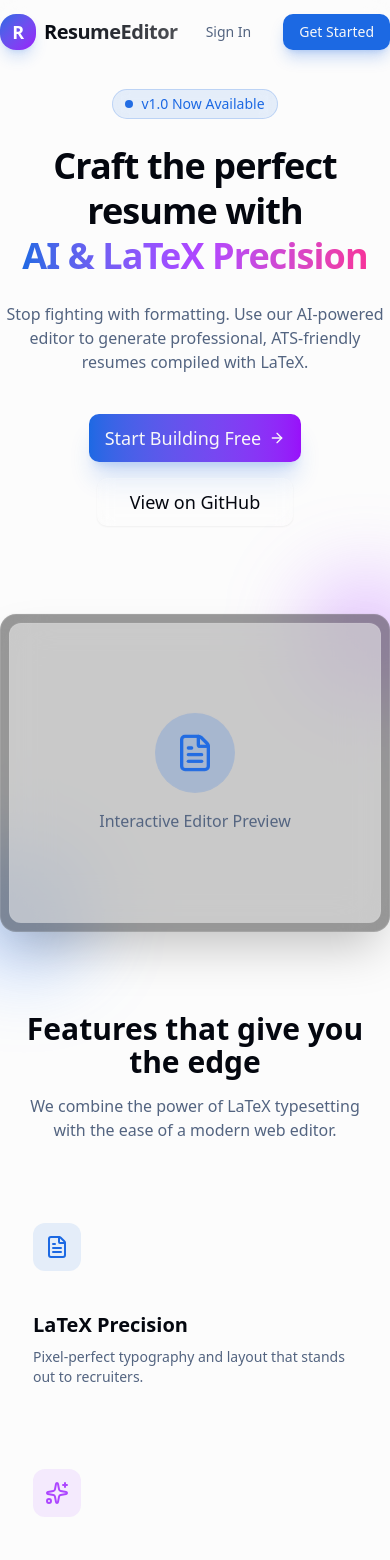
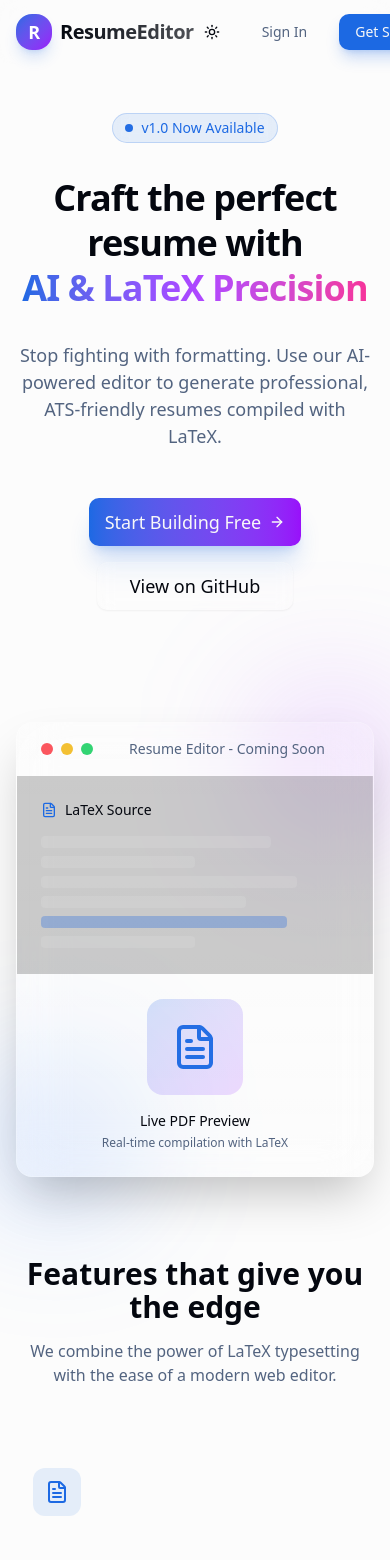
Before and after one commit to Satyampatil513/resume-editor, a Next.js app: page / in a window 390 px wide. Shown: the top 1560 px of the page. Built offline with nearby package versions, Linux system fonts and the light colour scheme.

Commit message:
fix: Improve landing page spacing, centering, and preview mockup

```diff
--- a/package.json
+++ b/package.json
@@ -22,6 +22,7 @@
     "clsx": "^2.1.1",
     "lucide-react": "^0.554.0",
     "next": "16.0.3",
+    "next-themes": "^0.4.6",
     "react": "19.2.0",
     "react-dom": "19.2.0",
     "tailwind-merge": "^3.4.0"
--- a/src/app/layout.tsx
+++ b/src/app/layout.tsx
@@ -17,6 +17,8 @@ export const metadata: Metadata = {
   description: "AI-powered LaTeX resume editor",
 };
 
+import { ThemeProvider } from "@/components/theme-provider"
+
 export default function RootLayout({
   children,
 }: Readonly<{
@@ -27,7 +29,14 @@ export default function RootLayout({
       <body
         className={`${geistSans.variable} ${geistMono.variable} antialiased`}
       >
-        {children}
+        <ThemeProvider
+          attribute="class"
+          defaultTheme="system"
+          enableSystem
+          disableTransitionOnChange
+        >
+          {children}
+        </ThemeProvider>
       </body>
     </html>
   );
--- a/src/app/page.tsx
+++ b/src/app/page.tsx
@@ -1,6 +1,7 @@
 import Link from "next/link"
 import { Button } from "@/components/ui/button"
 import { ArrowRight, FileText, Sparkles, Zap, CheckCircle2 } from "lucide-react"
+import { ModeToggle } from "@/components/mode-toggle"
 
 export default function Home() {
   return (
@@ -10,7 +11,7 @@ export default function Home() {
       <div className="absolute bottom-0 right-0 w-[800px] h-[600px] bg-purple-500/10 rounded-full blur-[100px] -z-10" />
 
       <header className="sticky top-0 z-50 w-full border-b border-white/10 bg-background/60 backdrop-blur-md">
-        <div className="container flex h-16 items-center justify-between">
+        <div className="container flex h-16 items-center justify-between px-4 md:px-8">
           <div className="flex items-center gap-2 font-bold text-xl tracking-tight">
             <div className="h-9 w-9 rounded-xl bg-gradient-to-br from-primary to-purple-600 flex items-center justify-center shadow-lg shadow-primary/20">
               <span className="text-white font-bold text-lg">R</span>
@@ -18,6 +19,7 @@ export default function Home() {
             <span className="bg-clip-text text-transparent bg-gradient-to-r from-foreground to-foreground/70">ResumeEditor</span>
           </div>
           <nav className="flex items-center gap-4">
+            <ModeToggle />
             <Link href="/login">
               <Button variant="ghost" className="text-muted-foreground hover:text-foreground">Sign In</Button>
             </Link>
@@ -31,19 +33,19 @@ export default function Home() {
       </header>
 
       <main className="flex-1">
-        <section className="space-y-6 pb-8 pt-6 md:pb-12 md:pt-10 lg:py-32 relative">
-          <div className="container flex max-w-[64rem] flex-col items-center gap-6 text-center relative z-10">
+        <section className="space-y-6 pb-8 pt-12 md:pb-16 md:pt-20 lg:py-40 relative">
+          <div className="container flex max-w-[64rem] flex-col items-center gap-8 text-center relative z-10 mx-auto px-4">
             <div className="inline-flex items-center rounded-full border border-primary/20 bg-primary/10 px-3 py-1 text-sm font-medium text-primary backdrop-blur-sm">
               <span className="flex h-2 w-2 rounded-full bg-primary mr-2 animate-pulse"></span>
               v1.0 Now Available
             </div>
 
-            <h1 className="font-heading text-4xl sm:text-6xl md:text-7xl font-bold tracking-tight leading-tight">
+            <h1 className="font-heading text-4xl sm:text-6xl md:text-7xl lg:text-8xl font-bold tracking-tight leading-tight">
               Craft the perfect resume with <br />
               <span className="text-gradient">AI & LaTeX Precision</span>
             </h1>
 
-            <p className="max-w-[42rem] leading-normal text-muted-foreground sm:text-xl sm:leading-8">
+            <p className="max-w-[42rem] leading-normal text-muted-foreground text-lg sm:text-xl sm:leading-8">
               Stop fighting with formatting. Use our AI-powered editor to generate professional, ATS-friendly resumes compiled with LaTeX.
             </p>
 
@@ -60,21 +62,57 @@ export default function Home() {
               </Link>
             </div>
 
-            {/* Mock UI Element */}
-            <div className="mt-16 relative w-full max-w-4xl mx-auto perspective-1000">
-              <div className="relative rounded-xl border border-white/10 bg-black/40 backdrop-blur-xl shadow-2xl p-2 animate-float transform rotate-x-12">
-                <div className="rounded-lg bg-background/50 p-4 h-[300px] md:h-[400px] w-full flex items-center justify-center border border-white/5">
-                  <div className="text-center space-y-4">
-                    <div className="h-20 w-20 bg-primary/20 rounded-full mx-auto flex items-center justify-center animate-pulse">
-                      <FileText className="h-10 w-10 text-primary" />
+            {/* Mock UI Element - Preview of the Editor */}
+            <div className="mt-20 relative w-full max-w-5xl mx-auto">
+              <div className="relative rounded-2xl border border-white/20 bg-gradient-to-b from-white/10 to-white/5 dark:from-white/5 dark:to-black/20 backdrop-blur-xl shadow-2xl overflow-hidden">
+                {/* Mock Editor Header */}
+                <div className="border-b border-white/10 px-6 py-4 flex items-center gap-3">
+                  <div className="flex gap-2">
+                    <div className="w-3 h-3 rounded-full bg-red-500/80"></div>
+                    <div className="w-3 h-3 rounded-full bg-yellow-500/80"></div>
+                    <div className="w-3 h-3 rounded-full bg-green-500/80"></div>
+                  </div>
+                  <div className="flex-1 text-center text-sm text-muted-foreground font-medium">
+                    Resume Editor - Coming Soon
+                  </div>
+                </div>
+
+                {/* Mock Editor Content */}
+                <div className="grid md:grid-cols-2 gap-0 h-[400px]">
+                  {/* Left: Code Editor Mock */}
+                  <div className="border-r border-white/10 bg-black/20 p-6 space-y-3">
+                    <div className="flex items-center gap-2 mb-4">
+                      <FileText className="h-4 w-4 text-primary" />
+                      <span className="text-sm font-medium">LaTeX Source</span>
                     </div>
-                    <p className="text-muted-foreground">Interactive Editor Preview</p>
+                    <div className="space-y-2 font-mono text-xs">
+                      <div className="h-3 bg-white/10 rounded w-3/4"></div>
+                      <div className="h-3 bg-white/10 rounded w-1/2"></div>
+                      <div className="h-3 bg-white/10 rounded w-5/6"></div>
+                      <div className="h-3 bg-white/10 rounded w-2/3"></div>
+                      <div className="h-3 bg-primary/30 rounded w-4/5"></div>
+                      <div className="h-3 bg-white/10 rounded w-1/2"></div>
+                    </div>
+                  </div>
+
+                  {/* Right: PDF Preview Mock */}
+                  <div className="bg-white/5 p-6 flex items-center justify-center">
+                    <div className="text-center space-y-4">
+                      <div className="h-24 w-24 bg-gradient-to-br from-primary/20 to-purple-500/20 rounded-2xl mx-auto flex items-center justify-center animate-pulse">
+                        <FileText className="h-12 w-12 text-primary" />
+                      </div>
+                      <div>
+                        <p className="text-sm font-medium text-foreground">Live PDF Preview</p>
+                        <p className="text-xs text-muted-foreground mt-1">Real-time compilation with LaTeX</p>
+                      </div>
+                    </div>
                   </div>
                 </div>
               </div>
+
               {/* Decorative blobs behind the mock */}
-              <div className="absolute -top-10 -right-10 w-32 h-32 bg-purple-500/30 rounded-full blur-2xl -z-10" />
-              <div className="absolute -bottom-10 -left-10 w-32 h-32 bg-blue-500/30 rounded-full blur-2xl -z-10" />
+              <div className="absolute -top-10 -right-10 w-40 h-40 bg-purple-500/20 rounded-full blur-3xl -z-10"></div>
+              <div className="absolute -bottom-10 -left-10 w-40 h-40 bg-blue-500/20 rounded-full blur-3xl -z-10"></div>
             </div>
           </div>
         </section>
--- /dev/null
+++ b/src/components/mode-toggle.tsx
@@ -0,0 +1,40 @@
+"use client"
+
+import * as React from "react"
+import { Moon, Sun } from "lucide-react"
+import { useTheme } from "next-themes"
+
+import { Button } from "@/components/ui/button"
+import {
+    DropdownMenu,
+    DropdownMenuContent,
+    DropdownMenuItem,
+    DropdownMenuTrigger,
+} from "@/components/ui/dropdown-menu"
+
+export function ModeToggle() {
+    const { setTheme } = useTheme()
+
+    return (
+        <DropdownMenu>
+            <DropdownMenuTrigger asChild>
+                <Button variant="ghost" size="icon">
+                    <Sun className="h-[1.2rem] w-[1.2rem] rotate-0 scale-100 transition-all dark:-rotate-90 dark:scale-0" />
+                    <Moon className="absolute h-[1.2rem] w-[1.2rem] rotate-90 scale-0 transition-all dark:rotate-0 dark:scale-100" />
+                    <span className="sr-only">Toggle theme</span>
+                </Button>
+            </DropdownMenuTrigger>
+            <DropdownMenuContent align="end">
+                <DropdownMenuItem onClick={() => setTheme("light")}>
+                    Light
+                </DropdownMenuItem>
+                <DropdownMenuItem onClick={() => setTheme("dark")}>
+                    Dark
+                </DropdownMenuItem>
+                <DropdownMenuItem onClick={() => setTheme("system")}>
+                    System
+                </DropdownMenuItem>
+            </DropdownMenuContent>
+        </DropdownMenu>
+    )
+}
--- /dev/null
+++ b/src/components/theme-provider.tsx
@@ -0,0 +1,11 @@
+"use client"
+
+import * as React from "react"
+import { ThemeProvider as NextThemesProvider } from "next-themes"
+
+export function ThemeProvider({
+    children,
+    ...props
+}: React.ComponentProps<typeof NextThemesProvider>) {
+    return <NextThemesProvider {...props}>{children}</NextThemesProvider>
+}
```
Also changed, not shown: 1 other file (tests, documents, lock files or other folders).
